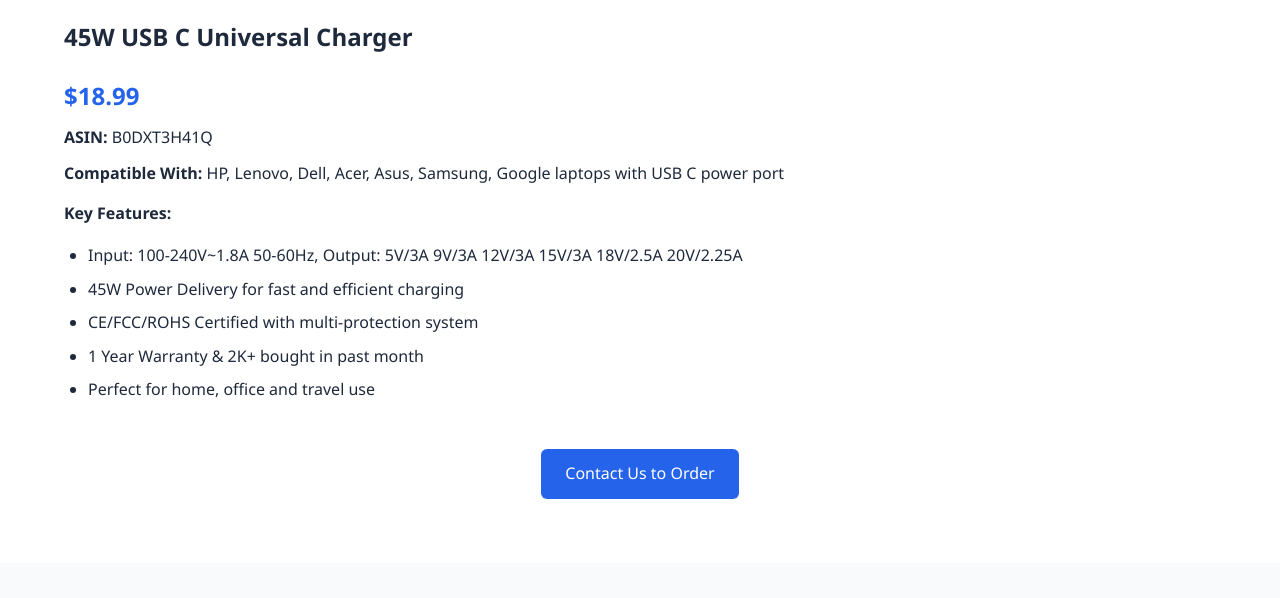
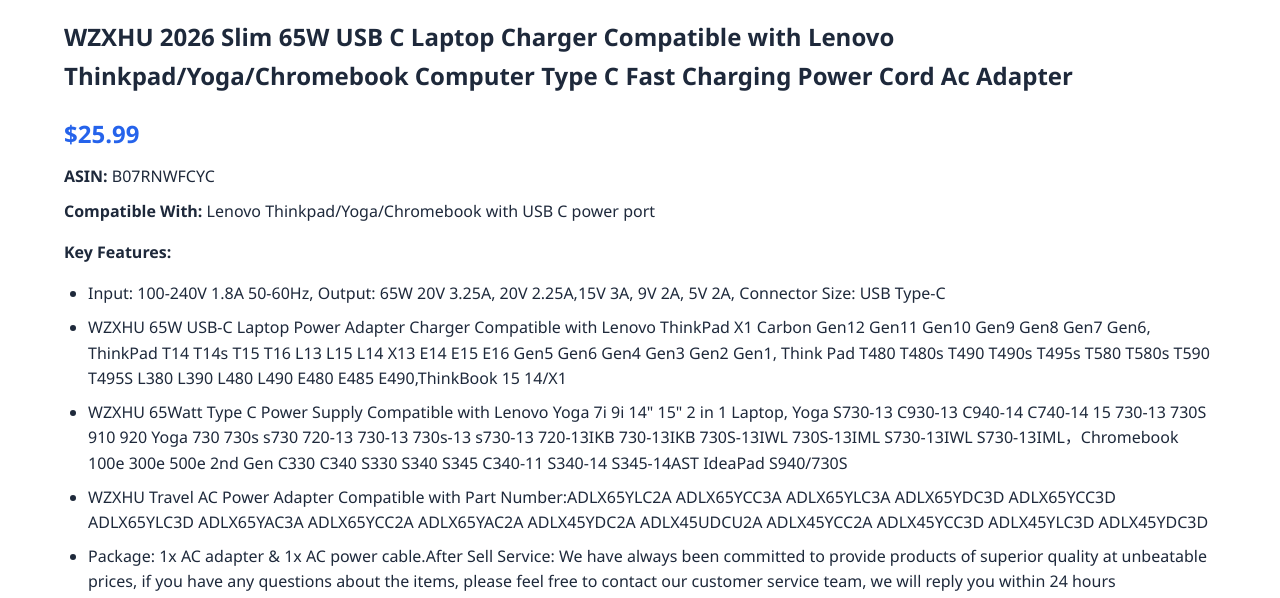
Before and after one commit to 1417202123-spec/WZXHU-CHARGER, a plain HTML site: page product2.html in a window 1280 px wide. Shown: the part 546-1144 px from the top of the page. Drawn offline with Linux system fonts and the light colour scheme.

Commit message:
Update product details for WZXHU 65W USB C Charger

```diff
--- a/product2.html
+++ b/product2.html
@@ -22,19 +22,19 @@
         <div class="container">
             <div class="product-detail">
                 <div class="product-img" style="height: 300px;">
-                    <img src="https://user8715.cn.imgto.link/public/20260420/71tkkm-gb4l-ac-sl1500.avif" alt="WZXHU 45W USB C Universal Charger" style="width:100%;height:100%;object-fit:contain;">
+                    <img src="https://user11673.cn.imgto.link/public/20260520/719sgnwhixl-ac-sl1500.avif" alt="WZXHU 65W USB C Charger for Lenovo" style="width:100%;height:100%;object-fit:contain;">
                 </div>
-                <h2 style="margin:20px 0">45W USB C Universal Charger</h2>
-                <h3 style="color:#2563eb;font-size:24px">$18.99</h3>
-                <p style="margin:10px 0;"><strong>ASIN:</strong> B0DXT3H41Q</p>
-                <p style="margin:10px 0;"><strong>Compatible With:</strong> HP, Lenovo, Dell, Acer, Asus, Samsung, Google laptops with USB C power port</p>
+                <h2 style="margin:20px 0">WZXHU 2026 Slim 65W USB C Laptop Charger Compatible with Lenovo Thinkpad/Yoga/Chromebook Computer Type C Fast Charging Power Cord Ac Adapter</h2>
+                <h3 style="color:#2563eb;font-size:24px">$25.99</h3>
+                <p style="margin:10px 0;"><strong>ASIN:</strong> B07RNWFCYC</p>
+                <p style="margin:10px 0;"><strong>Compatible With:</strong> Lenovo Thinkpad/Yoga/Chromebook with USB C power port</p>
                 <h4 style="margin:15px 0">Key Features:</h4>
                 <ul>
-                    <li>Input: 100-240V~1.8A 50-60Hz, Output: 5V/3A 9V/3A 12V/3A 15V/3A 18V/2.5A 20V/2.25A</li>
-                    <li>45W Power Delivery for fast and efficient charging</li>
-                    <li>CE/FCC/ROHS Certified with multi-protection system</li>
-                    <li>1 Year Warranty & 2K+ bought in past month</li>
-                    <li>Perfect for home, office and travel use</li>
+                    <li>Input: 100-240V 1.8A 50-60Hz, Output: 65W 20V 3.25A, 20V 2.25A,15V 3A, 9V 2A, 5V 2A, Connector Size: USB Type-C</li>
+                    <li>WZXHU 65W USB-C Laptop Power Adapter Charger Compatible with Lenovo ThinkPad X1 Carbon Gen12 Gen11 Gen10 Gen9 Gen8 Gen7 Gen6, ThinkPad T14 T14s T15 T16 L13 L15 L14 X13 E14 E15 E16 Gen5 Gen6 Gen4 Gen3 Gen2 Gen1, Think Pad T480 T480s T490 T490s T495s T580 T580s T590 T495S L380 L390 L480 L490 E480 E485 E490,ThinkBook 15 14/X1</li>
+                    <li>WZXHU 65Watt Type C Power Supply Compatible with Lenovo Yoga 7i 9i 14" 15" 2 in 1 Laptop, Yoga S730-13 C930-13 C940-14 C740-14 15 730-13 730S 910 920 Yoga 730 730s s730 720-13 730-13 730s-13 s730-13 720-13IKB 730-13IKB 730S-13IWL 730S-13IML S730-13IWL S730-13IML，Chromebook 100e 300e 500e 2nd Gen C330 C340 S330 S340 S345 C340-11 S340-14 S345-14AST IdeaPad S940/730S</li>
+                    <li>WZXHU Travel AC Power Adapter Compatible with Part Number:ADLX65YLC2A ADLX65YCC3A ADLX65YLC3A ADLX65YDC3D ADLX65YCC3D ADLX65YLC3D ADLX65YAC3A ADLX65YCC2A ADLX65YAC2A ADLX45YDC2A ADLX45UDCU2A ADLX45YCC2A ADLX45YCC3D ADLX45YLC3D ADLX45YDC3D</li>
+                    <li>Package: 1x AC adapter & 1x AC power cable.After Sell Service: We have always been committed to provide products of superior quality at unbeatable prices, if you have any questions about the items, please feel free to contact our customer service team, we will reply you within 24 hours</li>
                 </ul>
                 <div style="text-align:center; margin-top:30px;">
                     <a href="contact.html" class="btn">Contact Us to Order</a>
```
